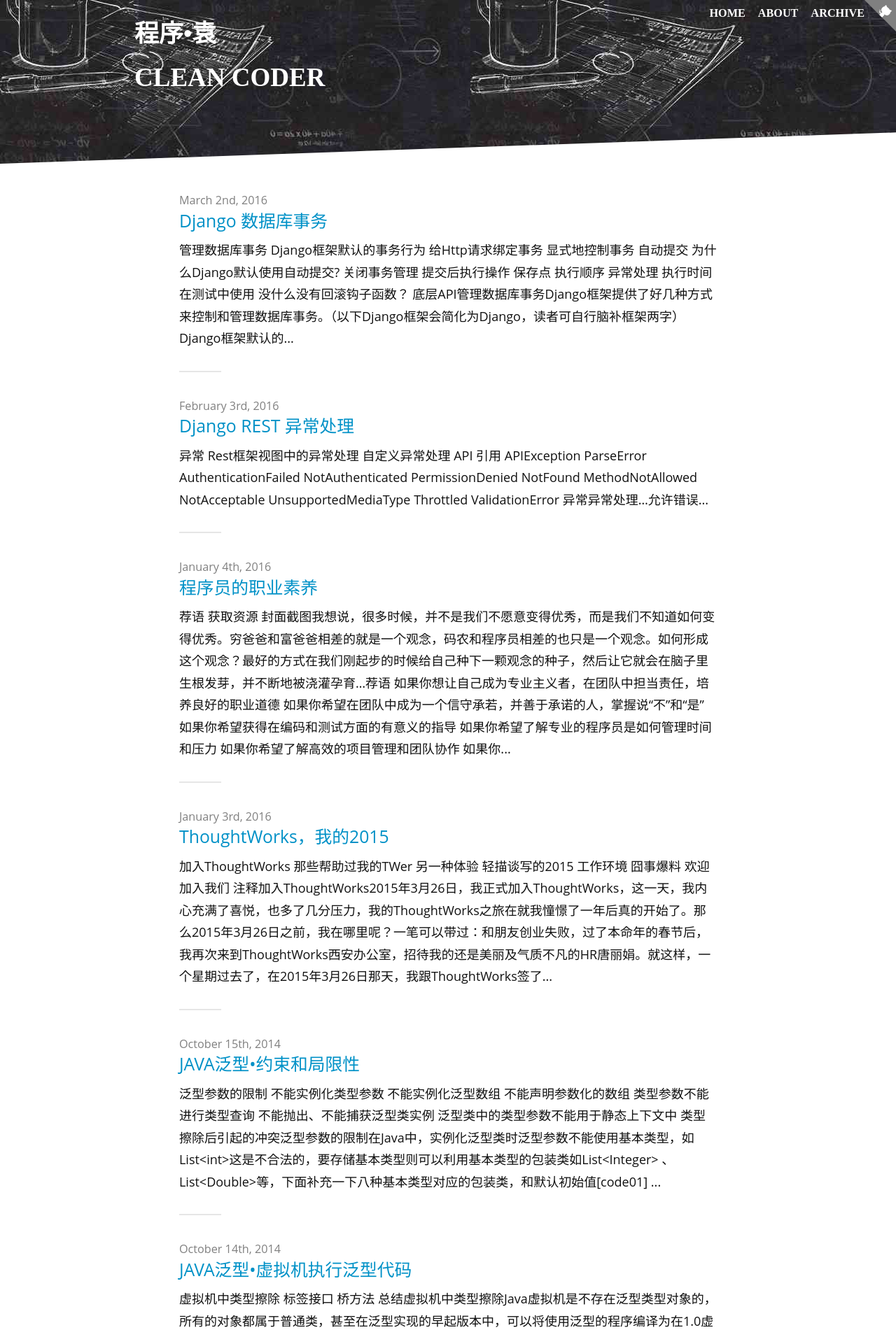
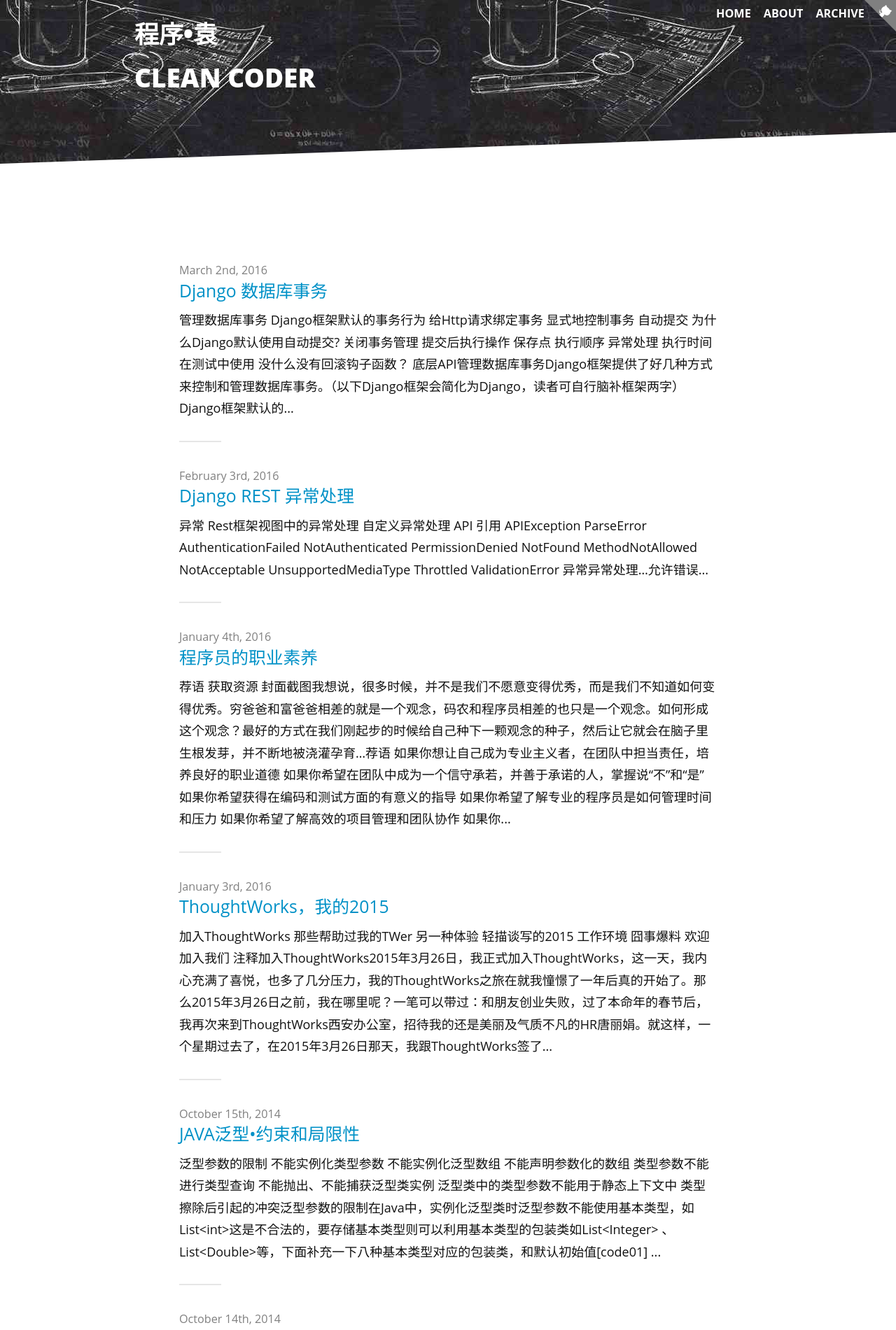
Before and after one commit to lemon123456/sjyuan-cc.github.io, a Jekyll site: the page built from index.html, in a window 1280 px wide. Shown: the top 1901 px of the page at 70% size. Built offline with Jekyll 4.4.1, drawn with Linux system fonts in a browser that asks for light colours; nearby versions of some CDN libraries; the list of posts is cut into pages by our own code.

Commit message:
modify style

```diff
--- a/assets/css/app.scss
+++ b/assets/css/app.scss
@@ -1,5 +1,7 @@
 ---
 ---
+
+$sans-serif: "Open Sans", Helvetica, Arial, sans-serif;
 
 .width-10 {
   margin-left: 10px;
@@ -11,7 +13,7 @@ html {
 }
 
 html {
-  font-family: sans-serif;
+  font-family: $sans-serif;
   -ms-text-size-adjust: 100%;
   -webkit-text-size-adjust: 100%
 }
@@ -285,7 +287,7 @@ td, th {
   background-color: #2e8b57;
   display: inline-block;
   position: relative;
-  font-family: "Open Sans", Helvetica, Arial, sans-serif;
+  font-family: $sans-serif;
   text-decoration: none;
   color: #fff;
   font-size: 1em;
@@ -444,7 +446,7 @@ th:last-child {
 
 body {
   margin: 0;
-  font-family: "Open Sans", Helvetica, Arial, sans-serif;
+  font-family: $sans-serif;
   line-height: 1.75;
   font-size: 112.5%;
   color: #111;
@@ -461,7 +463,7 @@ body {
 
 h1, .h1, h2, .h2, h3, .h3, h4, .h4, h5, .h5, h6, .h6 {
   margin: .5rem 0 1.5rem;
-  font-family: "Open Sans", Helvetica, Arial, sans-serif
+  font-family: $sans-serif;
 }
 
 h1, .h1 {
@@ -584,8 +586,7 @@ a:hover {
 }
 
 .navbar-inverse {
-  background-image: url("../img/touring.jpg");
-
+  background: #000 url("../img/main-bg.png");
   .navbar-nav {
     li {
 
@@ -681,7 +682,7 @@ dd {
 .pageTitle {
   margin: 2rem auto 1em;
   text-align: center;
-  font-family: "Xingkai SC", serif, "Open Sans", Helvetica, Arial, sans-serif;
+  font-family: $sans-serif;
 }
 
 .content {
@@ -695,13 +696,12 @@ dd {
 
   .logo-large {
     display: none;
-    font-family:  serif, "Open Sans", Helvetica, Arial, sans-serif;
+    font-family: "Xingkai SC", $sans-serif;
   }
 
   .logo-small {
     font-weight: 600;
-    font-family: serif;
-    font-family: serif, "Open Sans", Helvetica, Arial, sans-serif;
+    font-family: $sans-serif;
     a {
       color: white;
     }
@@ -723,7 +723,7 @@ dd {
       padding-left: 2rem;
       font-size: 1em;
       line-height: 3em;
-      font-family: "Open Sans", Helvetica, Arial, sans-serif;
+      font-family: $sans-serif;
       font-weight: 800;
       text-transform: uppercase;
       a {
@@ -733,7 +733,7 @@ dd {
     }
   }
   ul {
-    font-family: serif, "Open Sans", Helvetica, Arial, sans-serif;
+    font-family: $sans-serif;
     font-weight: 700;
   }
 }
@@ -801,7 +801,7 @@ dd {
     height: 5rem;
     overflow: hidden;
     position: relative;
-    font-family: "Open Sans", Helvetica, Arial, sans-serif;
+    font-family: $sans-serif;
     font-weight: 700;
     font-size: .9em;
     text-transform: uppercase;
@@ -859,7 +859,7 @@ dd {
     }
     .date {
       color: gray;
-      font-family: "Open Sans", Helvetica, Arial, sans-serif;
+      font-family: $sans-serif;
       font-weight: 500;
       font-size: .9em
     }
@@ -1113,7 +1113,7 @@ footer {
   #home .pageTitle {
     margin: 2rem auto 1em;
     font-weight: 600;
-    font-family: "Xingkai SC", serif, "Open Sans", Helvetica, Arial, sans-serif;
+    font-family: "Open Sans", Helvetica, Arial, sans-serif;
   }
 
   .js {
@@ -1188,8 +1188,8 @@ footer {
     }
   }
 
-  .category-container{
-    .category{
+  .category-container {
+    .category {
       border: 2px solid greenyellow;
       border-radius: 7px;
     }
--- a/index.html
+++ b/index.html
@@ -2,7 +2,7 @@
 layout: default
 title: CLEAN CODER
 ---
-
+<div style="height: 100px"></div>
 <div class="home" id="home">
 
     <ul class="posts noList">
```
